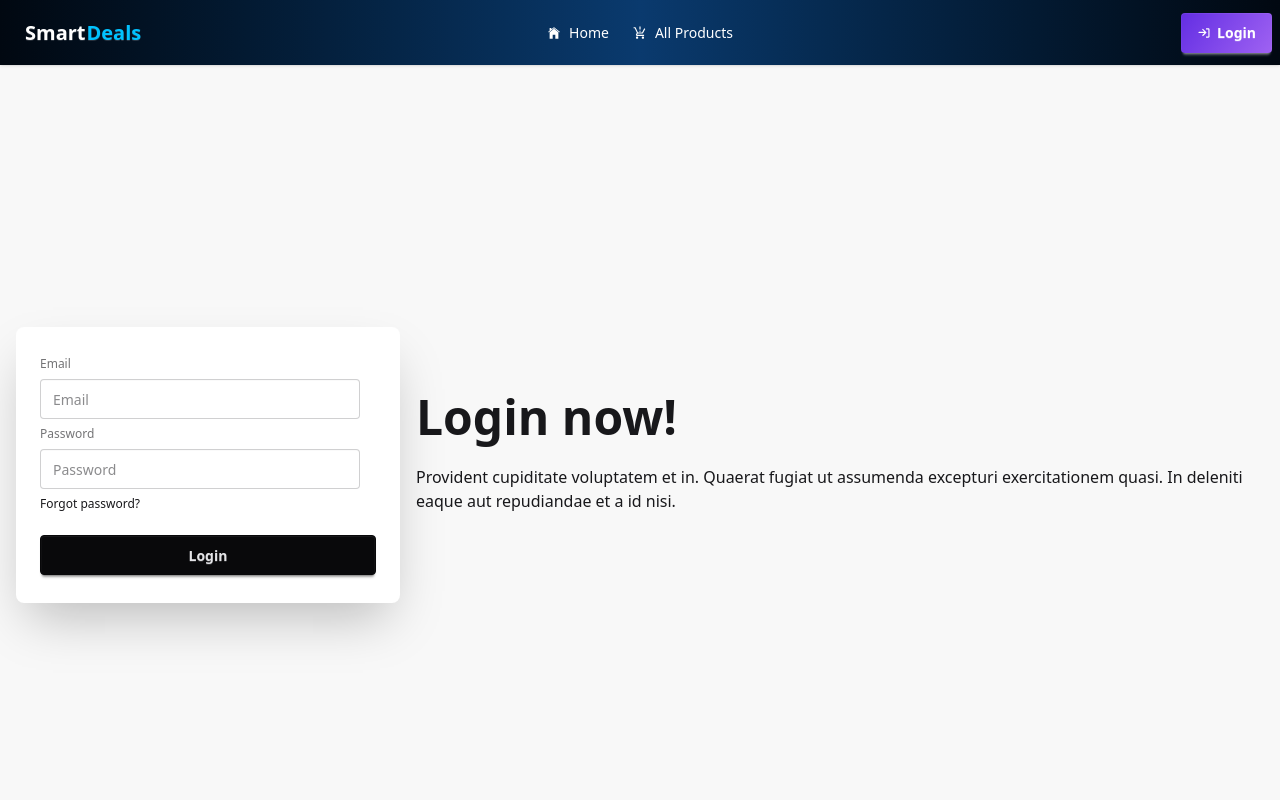
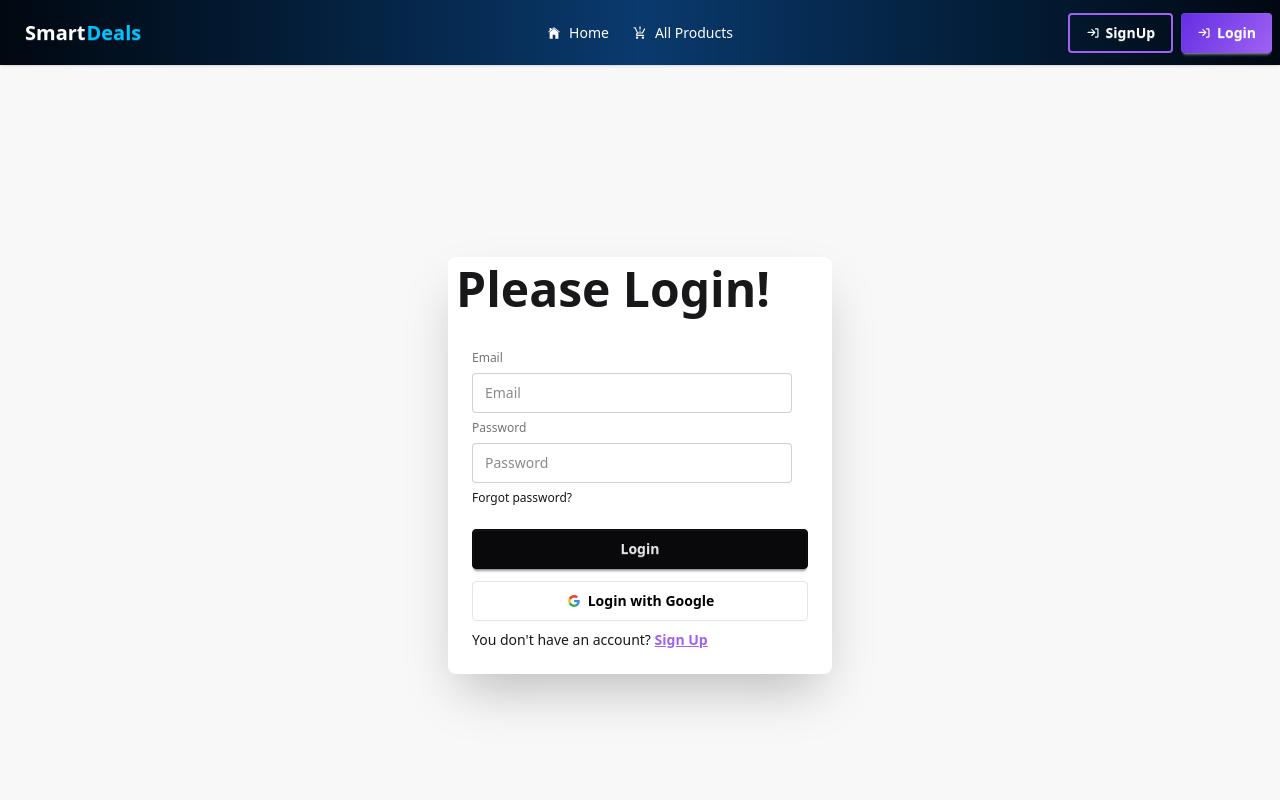
Before and after one commit to mohammademon393/smart-deals-c, a React (Vite) app: page /login in a window 1280 px wide. Shown: the top 800 px of the page. Built offline with nearby package versions, Linux system fonts and the light colour scheme.

Commit message:
installed firebase and design login page and create signUp component

```diff
--- a/package.json
+++ b/package.json
@@ -11,6 +11,7 @@
   },
   "dependencies": {
     "@tailwindcss/vite": "^4.1.18",
+    "firebase": "^12.7.0",
     "react": "^19.2.0",
     "react-dom": "^19.2.0",
     "react-icons": "^5.5.0",
--- a/src/Components/Login.jsx
+++ b/src/Components/Login.jsx
@@ -1,19 +1,13 @@
 import React from 'react';
+import { Link } from 'react-router';
 
 const Login = () => {
     return (
       <div className="hero bg-base-200 min-h-screen">
-        <div className="hero-content flex-col lg:flex-row-reverse">
-          <div className="text-center lg:text-left">
-            <h1 className="text-5xl font-bold">Login now!</h1>
-            <p className="py-6">
-              Provident cupiditate voluptatem et in. Quaerat fugiat ut assumenda
-              excepturi exercitationem quasi. In deleniti eaque aut repudiandae
-              et a id nisi.
-            </p>
-          </div>
-          <div className="card bg-base-100 w-full max-w-sm shrink-0 shadow-2xl">
-            <div className="card-body">
+        <div className="card bg-base-100 w-full max-w-sm shrink-0 shadow-2xl">
+          <h1 className="text-5xl p-2 font-bold">Please Login!</h1>
+          <div className="card-body">
+            <form>
               <fieldset className="fieldset">
                 <label className="label">Email</label>
                 <input type="email" className="input" placeholder="Email" />
@@ -28,7 +22,48 @@
                 </div>
                 <button className="btn btn-neutral mt-4">Login</button>
               </fieldset>
-            </div>
+            </form>
+
+            {/* Google */}
+            <button className="btn bg-white text-black border-[#e5e5e5]">
+              <svg
+                aria-label="Google logo"
+                width="16"
+                height="16"
+                xmlns="http://www.w3.org/2000/svg"
+                viewBox="0 0 512 512"
+              >
+                <g>
+                  <path d="m0 0H512V512H0" fill="#fff"></path>
+                  <path
+                    fill="#34a853"
+                    d="M153 292c30 82 118 95 171 60h62v48A192 192 0 0190 341"
+                  ></path>
+                  <path
+                    fill="#4285f4"
+                    d="m386 400a140 175 0 0053-179H260v74h102q-7 37-38 57"
+                  ></path>
+                  <path
+                    fill="#fbbc02"
+                    d="m90 341a208 200 0 010-171l63 49q-12 37 0 73"
+                  ></path>
+                  <path
+                    fill="#ea4335"
+                    d="m153 219c22-69 116-109 179-50l55-54c-78-75-230-72-297 55"
+                  ></path>
+                </g>
+              </svg>
+              Login with Google
+            </button>
+            <p>
+              You don't have an account?{" "}
+              <Link
+                to={"/singUp"}
+                className=" underline text-primary font-semibold"
+              >
+                Sign Up
+              </Link>
+            </p>
           </div>
         </div>
       </div>
--- a/src/Components/Navbar.jsx
+++ b/src/Components/Navbar.jsx
@@ -115,6 +115,13 @@
         </div>
         <div className="navbar-end">
           <Link
+            className="btn btn-outline btn-primary border-2 mr-2 text-white"
+            to={"/singUp"}
+          >
+            <CgLogIn />
+            SignUp
+          </Link>
+          <Link
             className="btn bg-primary-gradient border-0 text-white"
             to={"/login"}
           >
--- /dev/null
+++ b/src/Components/SignUp.jsx
@@ -0,0 +1,11 @@
+import React from 'react';
+
+const SignUp = () => {
+    return (
+        <div>
+            sign up page
+        </div>
+    );
+};
+
+export default SignUp;
--- a/src/main.jsx
+++ b/src/main.jsx
@@ -7,6 +7,7 @@
 import Home from './pages/Home';
 import AllProducts from './pages/AllProducts';
 import Login from './Components/Login';
+import SignUp from './Components/SignUp';
 
 
 
@@ -24,6 +25,10 @@
         Component: AllProducts,
       },
       {
+        path: '/singUp',
+        Component: SignUp
+      },
+      {
         path: '/login',
         Component: Login
       },
```
Also changed, not shown: 1 other file (tests, documents, lock files or other folders).
